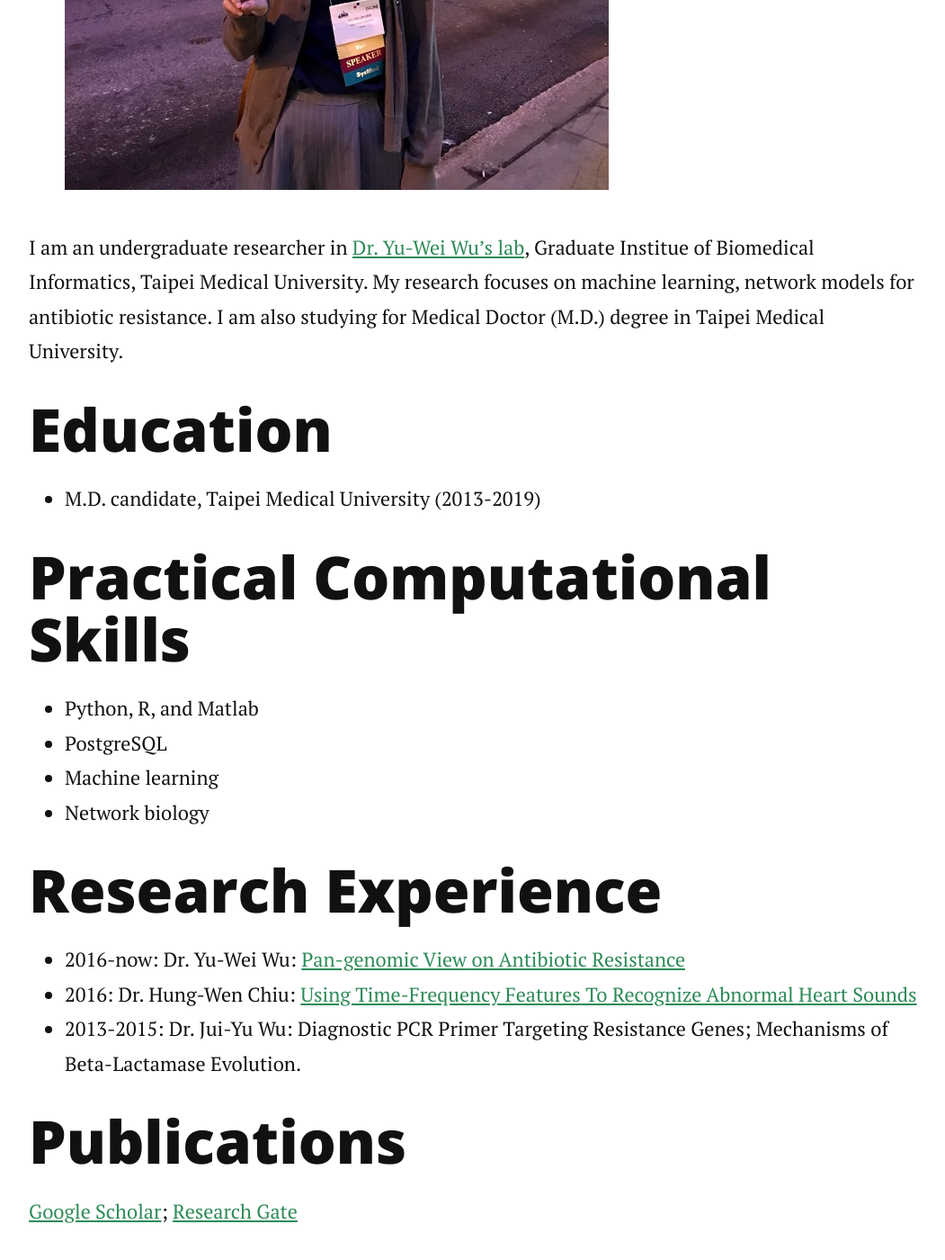
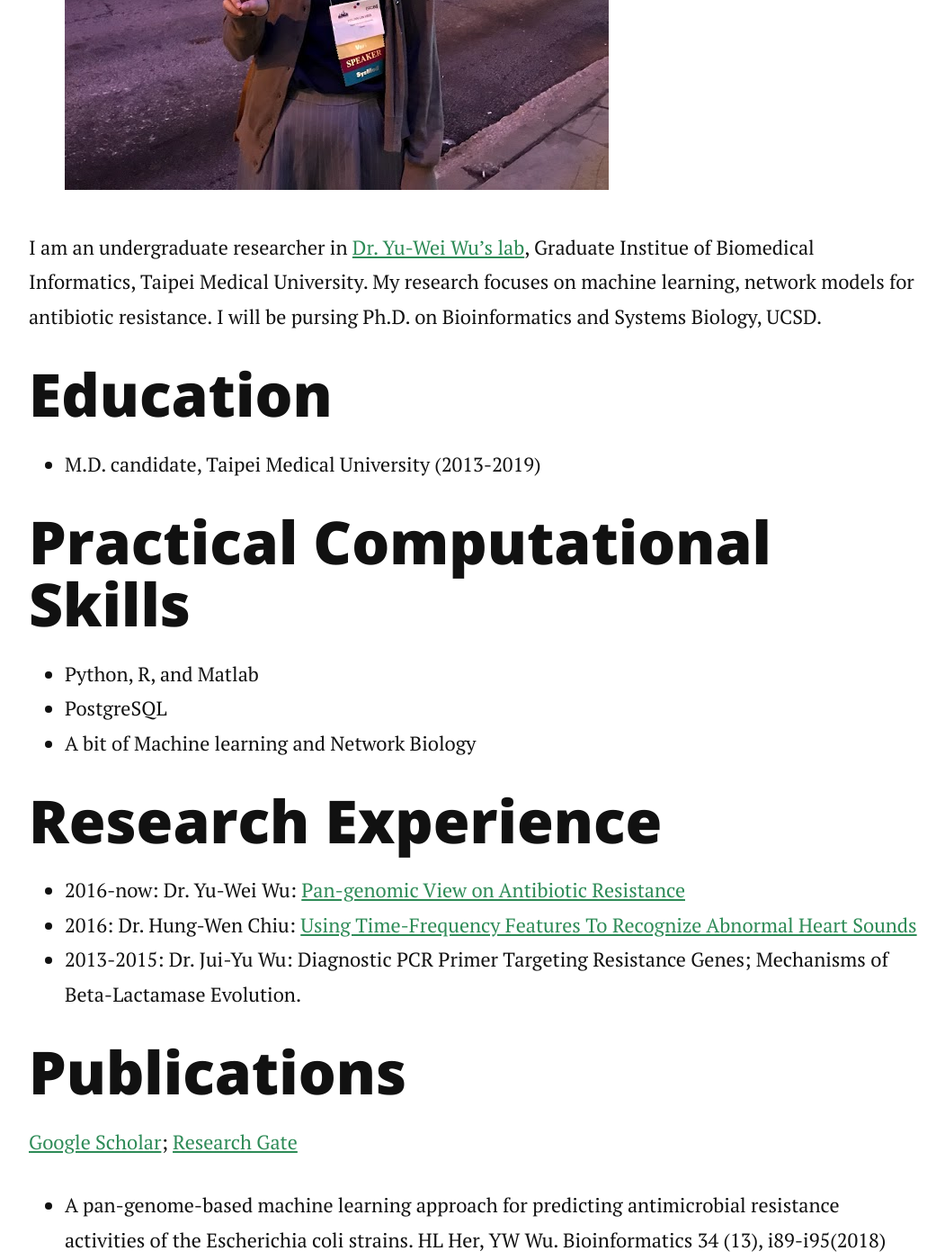
Before and after one commit to algaebrown/algaebrown.github.io, a Jekyll site: the page built from about.md, in a window 1280 px wide and 1400 px high, scrolled down 1180 px. Shown: the whole window at 90% size, without its empty margins (113-1164 px from the left). Built offline with Jekyll 4.4.1, drawn with Linux system fonts in a browser that asks for light colours; nearby versions of some CDN libraries; some of the changed text lies outside the part shown.

```diff
--- a/_config.yml
+++ b/_config.yml
@@ -1,4 +1,4 @@
-title: Hsuan-lin Her
+title: Cell In Silico
 description: Molecules, Sequences to Diseases
 
 url: http://algaebrown.github.com/
--- a/about.md
+++ b/about.md
@@ -6,7 +6,7 @@ title: About
 > Hsuan-lin in a medical student in Taipei Medical University. She has a dream of integrating computational biology, omics with biomedical science.
 ![My photo](/assets/img/her.jpg)
 
-I am an undergraduate researcher in [Dr. Yu-Wei Wu's lab](https://sites.google.com/site/yuwwubioinfo/), Graduate Institue of Biomedical Informatics, Taipei Medical University. My research focuses on machine learning, network models for antibiotic resistance. I am also studying for Medical Doctor (M.D.) degree in Taipei Medical University.
+I am an undergraduate researcher in [Dr. Yu-Wei Wu's lab](https://sites.google.com/site/yuwwubioinfo/), Graduate Institue of Biomedical Informatics, Taipei Medical University. My research focuses on machine learning, network models for antibiotic resistance. I will be pursing Ph.D. on Bioinformatics and Systems Biology, UCSD.
 
 # Education
 - M.D. candidate, Taipei Medical University (2013-2019)
@@ -14,8 +14,7 @@ I am an undergraduate researcher in [Dr. Yu-Wei Wu's lab](https://sites.google.c
 # Practical Computational Skills
 - Python, R, and Matlab
 - PostgreSQL
-- Machine learning
-- Network biology
+- A bit of Machine learning and Network Biology
 
 
 # Research Experience
@@ -41,7 +40,6 @@ I am an undergraduate researcher in [Dr. Yu-Wei Wu's lab](https://sites.google.c
 - 2018 Foundation of the Advancment of Outstanding Scholarship Travel Grant
 - 2013 Academic Excellence Award
 
-
 # Other
 - Graphic Design and Visual Art [Portfolio](https://docs.google.com/presentation/d/12F5BlatxtLVkYQ48Kqy66fKiQwjRxkV47duFvHTSVqQ/edit?usp=sharing)
 - "Humanize Science Project"
```
